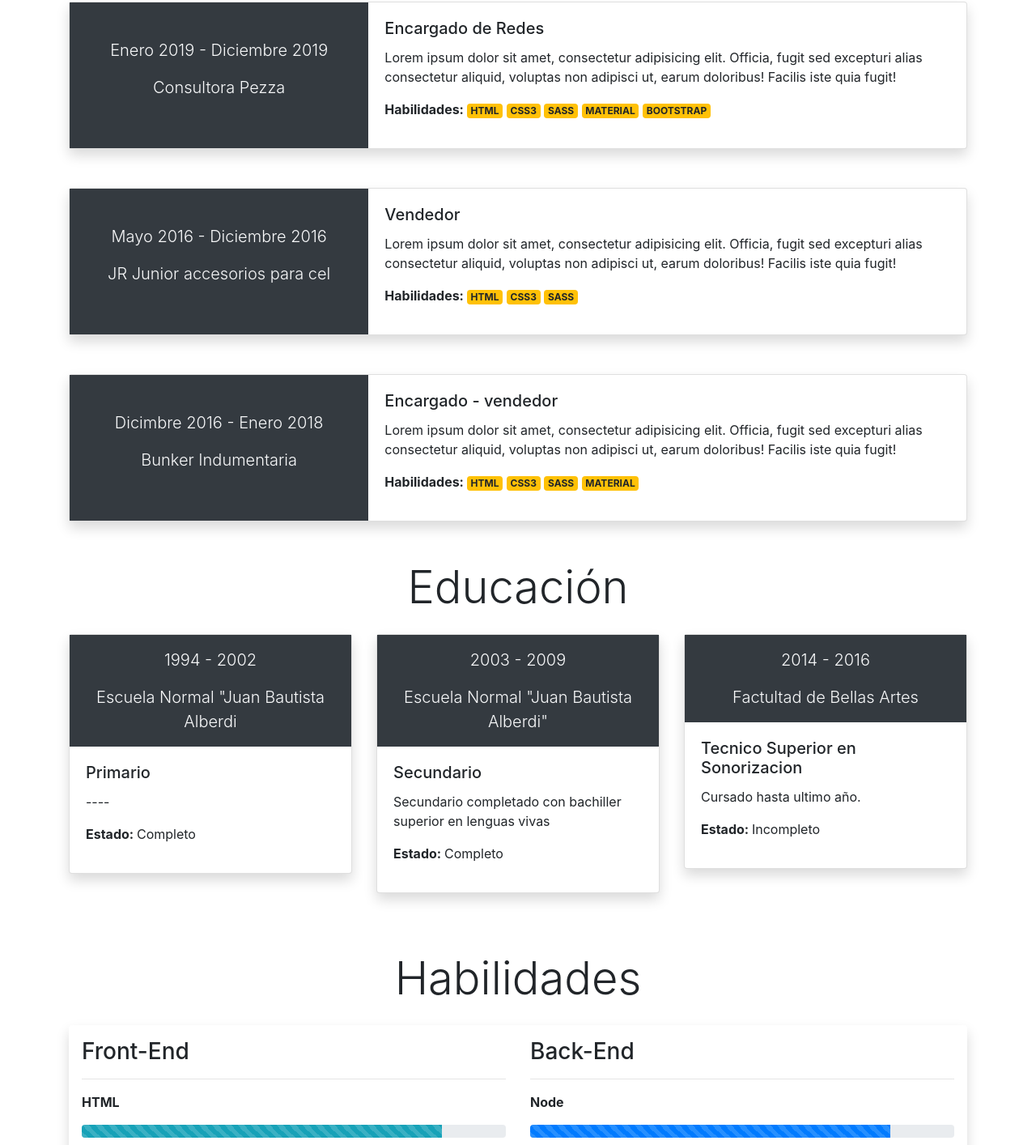
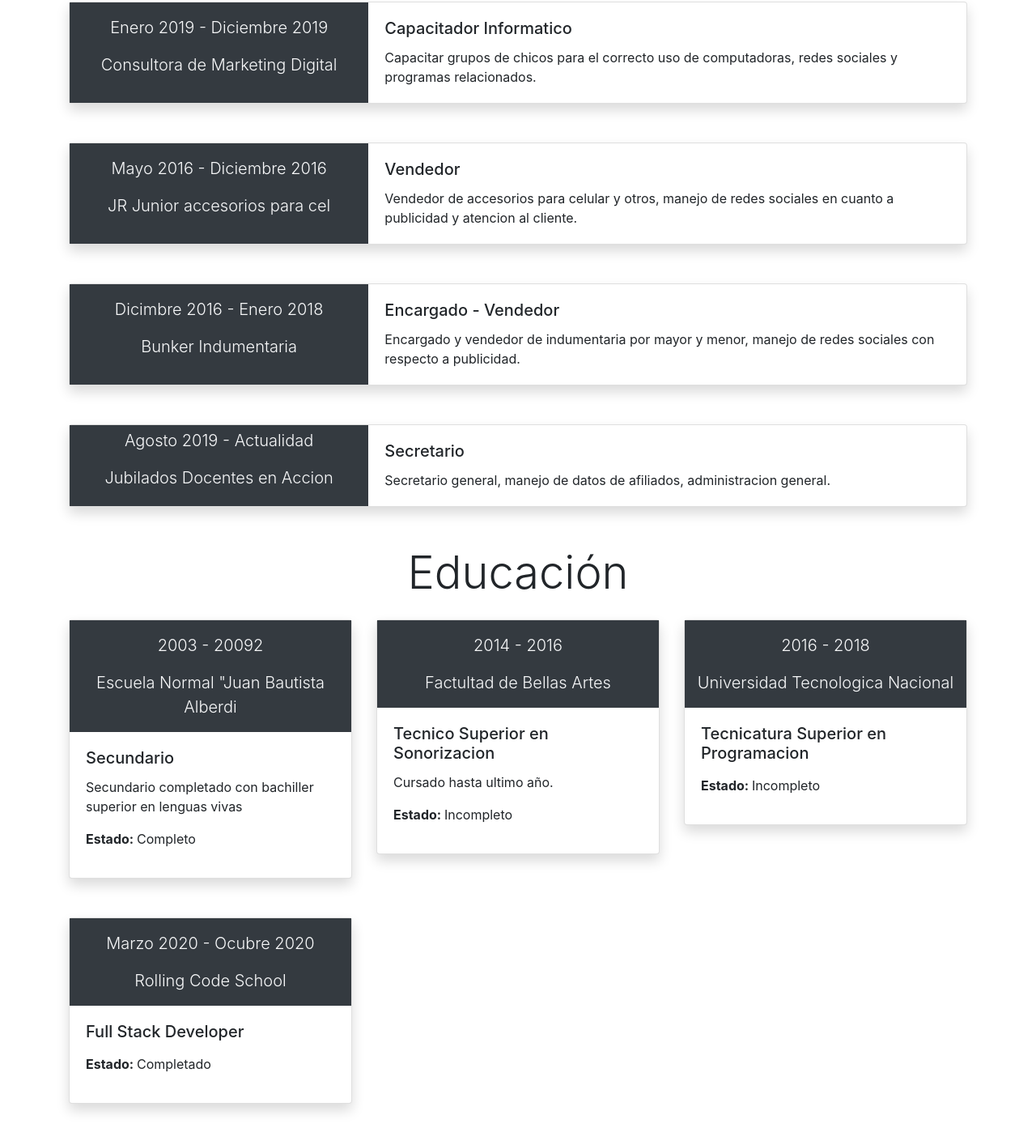
Before and after one commit to murisimo/murisimo.github.io, a plain HTML site: page index.html in a window 1280 px wide. Shown: the part 820-2234 px from the top of the page at 81% size. Drawn offline with nearby package versions, Linux system fonts and the light colour scheme.

Commit message:
se agregaron experiencias laborales

```diff
--- a/index.html
+++ b/index.html
@@ -74,7 +74,7 @@
     </header>
     <section class="fondo text-center text-dark py-4">
       <article class="container">
-        <img class="avatar" src="img/pngocean.com(2).png" alt="" />
+        <img class="avatar" src="img/index.png" alt="" />
         <h3>Muro Ezquer, Pablo Sebastian</h3>
         <p class="lead">Software developer</p>
       </article>
@@ -103,24 +103,13 @@
               class="col-md-4 bg-dark text-light d-flex flex-column justify-content-center align-items-center"
             >
               <p class="lead">Enero 2019 - Diciembre 2019</p>
-              <p class="lead">Consultora Pezza</p>
+              <p class="lead">Consultora de Marketing Digital</p>
             </div>
             <div class="col-md-8">
               <div class="card-body">
-                <h5 class="card-title">Encargado de Redes</h5>
+                <h5 class="card-title">Capacitador Informatico</h5>
                 <p class="card-text">
-                  Lorem ipsum dolor sit amet, consectetur adipisicing elit.
-                  Officia, fugit sed excepturi alias consectetur aliquid,
-                  voluptas non adipisci ut, earum doloribus! Facilis iste quia
-                  fugit!
-                </p>
-                <p>
-                  <strong>Habilidades: </strong>
-                  <span class="badge badge-warning">HTML</span>
-                  <span class="badge badge-warning">CSS3</span>
-                  <span class="badge badge-warning">SASS</span>
-                  <span class="badge badge-warning">MATERIAL</span>
-                  <span class="badge badge-warning">BOOTSTRAP</span>
+                  Capacitar grupos de chicos para el correcto uso de computadoras, redes sociales y programas relacionados.
                 </p>
               </div>
             </div>
@@ -138,16 +127,8 @@
               <div class="card-body">
                 <h5 class="card-title">Vendedor</h5>
                 <p class="card-text">
-                  Lorem ipsum dolor sit amet, consectetur adipisicing elit.
-                  Officia, fugit sed excepturi alias consectetur aliquid,
-                  voluptas non adipisci ut, earum doloribus! Facilis iste quia
-                  fugit!
-                </p>
-                <p>
-                  <strong>Habilidades: </strong>
-                  <span class="badge badge-warning">HTML</span>
-                  <span class="badge badge-warning">CSS3</span>
-                  <span class="badge badge-warning">SASS</span>
+                  Vendedor de accesorios para celular y otros, manejo de redes
+                  sociales en cuanto a publicidad y atencion al cliente.
                 </p>
               </div>
             </div>
@@ -163,24 +144,33 @@
             </div>
             <div class="col-md-8">
               <div class="card-body">
-                <h5 class="card-title">Encargado - vendedor</h5>
+                <h5 class="card-title">Encargado - Vendedor</h5>
                 <p class="card-text">
-                  Lorem ipsum dolor sit amet, consectetur adipisicing elit.
-                  Officia, fugit sed excepturi alias consectetur aliquid,
-                  voluptas non adipisci ut, earum doloribus! Facilis iste quia
-                  fugit!
-                </p>
-                <p>
-                  <strong>Habilidades: </strong>
-                  <span class="badge badge-warning">HTML</span>
-                  <span class="badge badge-warning">CSS3</span>
-                  <span class="badge badge-warning">SASS</span>
-                  <span class="badge badge-warning">MATERIAL</span>
+                  Encargado y vendedor de indumentaria por mayor y menor, manejo
+                  de redes sociales con respecto a publicidad.
                 </p>
               </div>
             </div>
           </div>
         </div>
+        <div class="card mb-3 shadow mb-5 bg-white rounded">
+            <div class="row no-gutters">
+              <div
+                class="col-md-4 bg-dark text-light d-flex flex-column justify-content-center align-items-center"
+              >
+                <p class="lead">Agosto 2019 - Actualidad</p>
+                <p class="lead">Jubilados Docentes en Accion</p>
+              </div>
+              <div class="col-md-8">
+                <div class="card-body">
+                  <h5 class="card-title">Secretario</h5>
+                  <p class="card-text">
+                   Secretario general, manejo de datos de afiliados, administracion general.
+                  </p>
+                </div>
+              </div>
+            </div>
+          </div>
       </article>
       <article>
         <h2 class="display-4 text-center my-4" id="educacion">Educación</h2>
@@ -189,21 +179,8 @@
             <div class="col-sm-12 col-md-4">
               <div class="card shadow mb-5 bg-white rounded">
                 <div class="bg-dark text-light text-center">
-                  <p class="lead mt-3 text-center">1994 - 2002</p>
+                  <p class="lead mt-3 text-center">2003 - 20092</p>
                   <p class="lead">Escuela Normal "Juan Bautista Alberdi</p>
-                </div>
-                <div class="card-body">
-                  <h5 class="card-title">Primario</h5>
-                  <p class="card-text">----</p>
-                  <p><strong>Estado: </strong>Completo</p>
-                </div>
-              </div>
-            </div>
-            <div class="col-sm-12 col-md-4">
-              <div class="card shadow mb-5 bg-white rounded">
-                <div class="bg-dark text-light text-center">
-                  <p class="lead mt-3 text-center">2003 - 2009</p>
-                  <p class="lead">Escuela Normal "Juan Bautista Alberdi"</p>
                 </div>
                 <div class="card-body">
                   <h5 class="card-title">Secundario</h5>
@@ -225,6 +202,34 @@
                   <h5 class="card-title">Tecnico Superior en Sonorizacion</h5>
                   <p class="card-text">Cursado hasta ultimo año.</p>
                   <p><strong>Estado: </strong>Incompleto</p>
+                </div>
+              </div>
+            </div>
+            <div class="col-sm-12 col-md-4">
+              <div class="card shadow mb-5 bg-white rounded">
+                <div class="bg-dark text-light text-center">
+                  <p class="lead mt-3 text-center">2016 - 2018</p>
+                  <p class="lead">Universidad Tecnologica Nacional</p>
+                </div>
+                <div class="card-body">
+                  <h5 class="card-title">
+                    Tecnicatura Superior en Programacion
+                  </h5>
+                  <p class="card-text"></p>
+                  <p><strong>Estado: </strong>Incompleto</p>
+                </div>
+              </div>
+            </div>
+            <div class="col-sm-12 col-md-4">
+              <div class="card shadow mb-5 bg-white rounded">
+                <div class="bg-dark text-light text-center">
+                  <p class="lead mt-3 text-center">Marzo 2020 - Ocubre 2020</p>
+                  <p class="lead">Rolling Code School</p>
+                </div>
+                <div class="card-body">
+                  <h5 class="card-title">Full Stack Developer</h5>
+                  <p class="card-text"></p>
+                  <p><strong>Estado: </strong>Completado</p>
                 </div>
               </div>
             </div>
```
Also changed, not shown: img/index.png (added).
